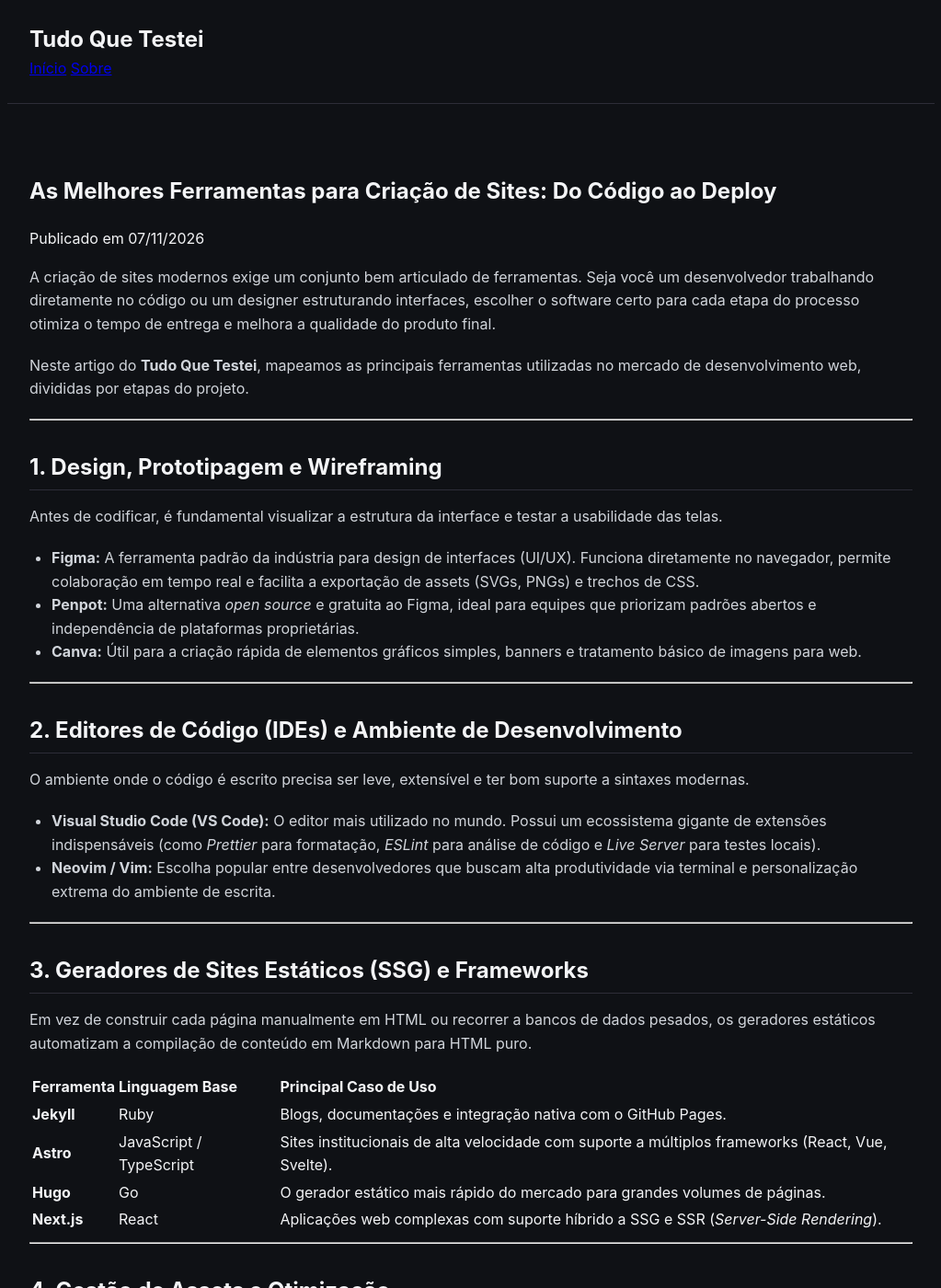
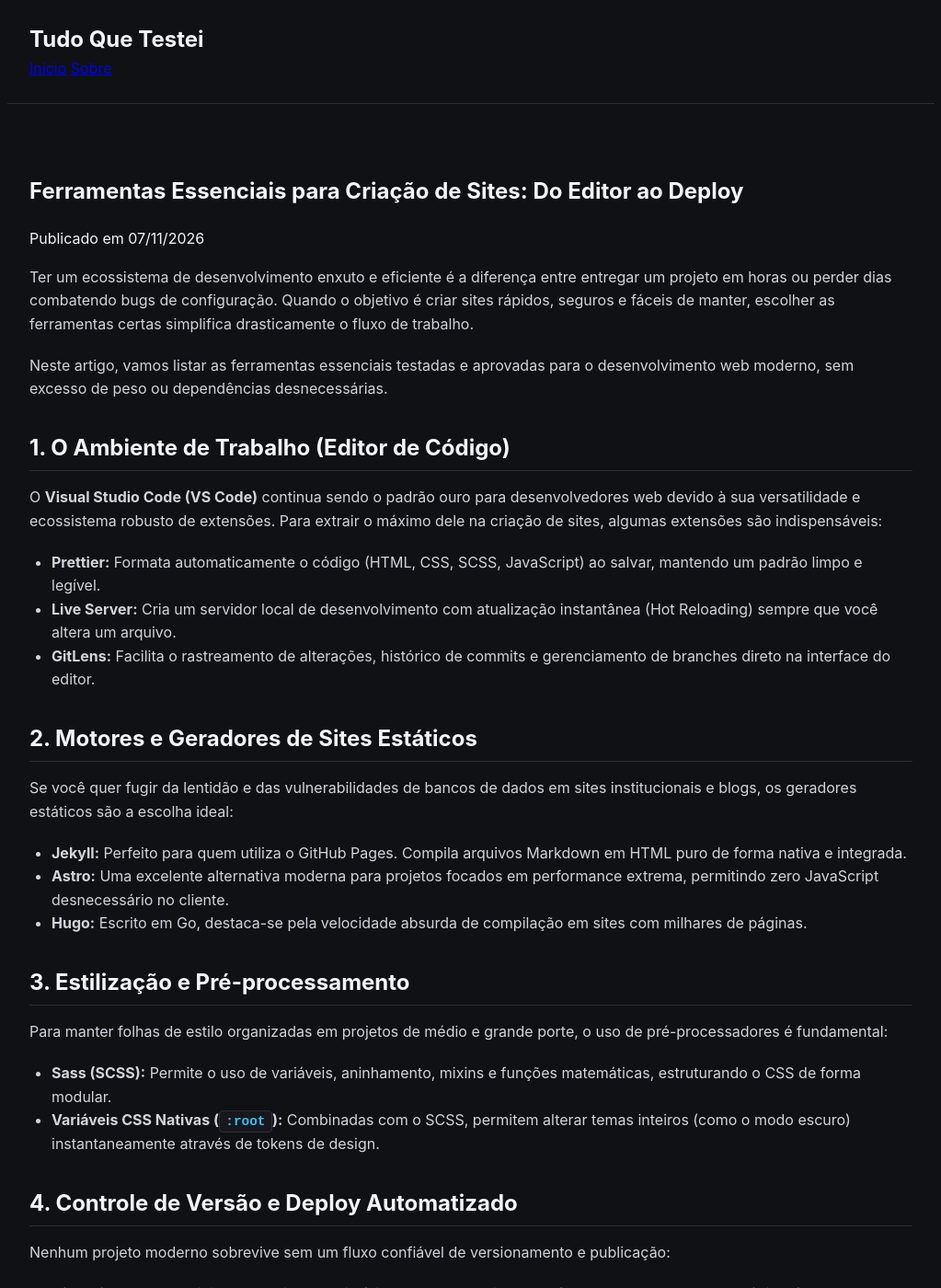
Before and after one commit to connectlab1/tudoquetestei, a Jekyll site: the page built from _posts/2026-11-07-ferramentas-essenciais-para-criacao-de-sites.md, in a window 1280 px wide and 1400 px high. Shown: the whole window at 92% size, without its empty margins (128-1151 px from the left). Built offline with Jekyll 4.4.1, drawn with Linux system fonts in a browser that asks for light colours; some of the changed text lies outside the part shown.

Commit message:
Atualiza post sobre ferramentas essenciais para criação de sites
Atualiza o título, data, categorias e descrição do post sobre ferramentas para criação de sites. Melhora a clareza e a estrutura do conteúdo, focando em ferramentas essenciais para o desenvolvimento web moderno.

```diff
--- a/_posts/2026-11-07-ferramentas-essenciais-para-criacao-de-sites.md
+++ b/_posts/2026-11-07-ferramentas-essenciais-para-criacao-de-sites.md
@@ -1,69 +1,45 @@
 ---
 layout: post
-title: "As Melhores Ferramentas para Criação de Sites: Do Código ao Deploy"
-date: 2026-11-07 23:59:00 -0300
-categories: [Ferramentas, Web, Desenvolvimento]
-description: "Um guia completo sobre o ecossistema de softwares, editores, geradores estáticos e plataformas para planejar, construir e publicar sites."
+title: "Ferramentas Essenciais para Criação de Sites: Do Editor ao Deploy"
+date: 2026-11-07 12:00:00 -0300
+categories: [Web, Ferramentas, Desenvolvimento]
+description: "Um panorama prático das melhores ferramentas para o ecossistema de desenvolvimento web moderno: editores, geradores estáticos e utilitários de produtividade."
 ---
 
-A criação de sites modernos exige um conjunto bem articulado de ferramentas. Seja você um desenvolvedor trabalhando diretamente no código ou um designer estruturando interfaces, escolher o software certo para cada etapa do processo otimiza o tempo de entrega e melhora a qualidade do produto final.
+Ter um ecossistema de desenvolvimento enxuto e eficiente é a diferença entre entregar um projeto em horas ou perder dias combatendo bugs de configuração. Quando o objetivo é criar sites rápidos, seguros e fáceis de manter, escolher as ferramentas certas simplifica drasticamente o fluxo de trabalho.
 
-Neste artigo do **Tudo Que Testei**, mapeamos as principais ferramentas utilizadas no mercado de desenvolvimento web, divididas por etapas do projeto.
+Neste artigo, vamos listar as ferramentas essenciais testadas e aprovadas para o desenvolvimento web moderno, sem excesso de peso ou dependências desnecessárias.
 
----
+## 1. O Ambiente de Trabalho (Editor de Código)
 
-## 1. Design, Prototipagem e Wireframing
+O **Visual Studio Code (VS Code)** continua sendo o padrão ouro para desenvolvedores web devido à sua versatilidade e ecossistema robusto de extensões. Para extrair o máximo dele na criação de sites, algumas extensões são indispensáveis:
 
-Antes de codificar, é fundamental visualizar a estrutura da interface e testar a usabilidade das telas.
+* **Prettier:** Formata automaticamente o código (HTML, CSS, SCSS, JavaScript) ao salvar, mantendo um padrão limpo e legível.
+* **Live Server:** Cria um servidor local de desenvolvimento com atualização instantânea (Hot Reloading) sempre que você altera um arquivo.
+* **GitLens:** Facilita o rastreamento de alterações, histórico de commits e gerenciamento de branches direto na interface do editor.
 
-* **Figma:** A ferramenta padrão da indústria para design de interfaces (UI/UX). Funciona diretamente no navegador, permite colaboração em tempo real e facilita a exportação de assets (SVGs, PNGs) e trechos de CSS.
-* **Penpot:** Uma alternativa *open source* e gratuita ao Figma, ideal para equipes que priorizam padrões abertos e independência de plataformas proprietárias.
-* **Canva:** Útil para a criação rápida de elementos gráficos simples, banners e tratamento básico de imagens para web.
+## 2. Motores e Geradores de Sites Estáticos
 
----
+Se você quer fugir da lentidão e das vulnerabilidades de bancos de dados em sites institucionais e blogs, os geradores estáticos são a escolha ideal:
 
-## 2. Editores de Código (IDEs) e Ambiente de Desenvolvimento
+* **Jekyll:** Perfeito para quem utiliza o GitHub Pages. Compila arquivos Markdown em HTML puro de forma nativa e integrada.
+* **Astro:** Uma excelente alternativa moderna para projetos focados em performance extrema, permitindo zero JavaScript desnecessário no cliente.
+* **Hugo:** Escrito em Go, destaca-se pela velocidade absurda de compilação em sites com milhares de páginas.
 
-O ambiente onde o código é escrito precisa ser leve, extensível e ter bom suporte a sintaxes modernas.
+## 3. Estilização e Pré-processamento
 
-* **Visual Studio Code (VS Code):** O editor mais utilizado no mundo. Possui um ecossistema gigante de extensões indispensáveis (como *Prettier* para formatação, *ESLint* para análise de código e *Live Server* para testes locais).
-* **Neovim / Vim:** Escolha popular entre desenvolvedores que buscam alta produtividade via terminal e personalização extrema do ambiente de escrita.
+Para manter folhas de estilo organizadas em projetos de médio e grande porte, o uso de pré-processadores é fundamental:
 
----
+* **Sass (SCSS):** Permite o uso de variáveis, aninhamento, mixins e funções matemáticas, estruturando o CSS de forma modular.
+* **Variáveis CSS Nativas (`:root`):** Combinadas com o SCSS, permitem alterar temas inteiros (como o modo escuro) instantaneamente através de tokens de design.
 
-## 3. Geradores de Sites Estáticos (SSG) e Frameworks
+## 4. Controle de Versão e Deploy Automatizado
 
-Em vez de construir cada página manualmente em HTML ou recorrer a bancos de dados pesados, os geradores estáticos automatizam a compilação de conteúdo em Markdown para HTML puro.
+Nenhum projeto moderno sobrevive sem um fluxo confiável de versionamento e publicação:
 
-| Ferramenta | Linguagem Base | Principal Caso de Uso |
-| :--- | :--- | :--- |
-| **Jekyll** | Ruby | Blogs, documentações e integração nativa com o GitHub Pages. |
-| **Astro** | JavaScript / TypeScript | Sites institucionais de alta velocidade com suporte a múltiplos frameworks (React, Vue, Svelte). |
-| **Hugo** | Go | O gerador estático mais rápido do mercado para grandes volumes de páginas. |
-| **Next.js** | React | Aplicações web complexas com suporte híbrido a SSG e SSR (*Server-Side Rendering*). |
-
----
-
-## 4. Gestão de Assets e Otimização
-
-Sites rápidos exigem imagens e arquivos compactados. Algumas ferramentas essenciais para otimização:
-
-* **Squoosh (by Google):** Aplicação web para compressão e conversão de imagens nos formatos WebP e AVIF com controle fino de qualidade.
-* **SVGO:** Utilitário de linha de comando (ou via plugins) para limpar e reduzir o tamanho de arquivos vetoriais SVG.
-* **TinyPNG:** Serviço simples para compressão em lote de PNGs e JPEGs sem perda perceptível de qualidade.
-
----
-
-## 5. Hospedagem, CDN e Automação (CI/CD)
-
-Com o site construído, a etapa final é publicá-lo em servidores edge com distribuição global.
-
-* **GitHub Pages:** Solução gratuita e integrada ao Git para hospedar sites estáticos diretamente de repositórios.
-* **Vercel / Netlify:** Plataformas focadas em experiência do desenvolvedor, oferecendo deploys automáticos a cada *commit*, funções serverless e suporte avançado a frameworks JS.
-* **Cloudflare:** Provedor de DNS, proteção contra ataques DDoS e rede de entrega de conteúdo (CDN) para aceleração de carregamento.
-
----
+* **Git & GitHub:** Essenciais para registrar o histórico de desenvolvimento e fazer o backup seguro do código-fonte.
+* **GitHub Pages / Vercel:** Plataformas de hospedagem que automatizam o processo de *deploy*. Cada alteração enviada via `git push` é compilada e publicada em segundos, sem necessidade de FTP ou configurações manuais de servidor.
 
 ## Conclusão
 
-Construir sites eficientes não exige assinar dezenas de serviços pagos. Com a combinação de ferramentas gratuitas como **VS Code, Figma, Jekyll e GitHub Pages**, é possível entregar projetos profissionais, responsivos e de alto desempenho com custo zero de infraestrutura.
+Ferramentas robustas não substituem boas práticas, mas otimizam o tempo de execução. Focar em um stack baseado em **VS Code, SCSS, Jekyll e GitHub** garante total controle sobre o código, excelente performance e zero custo de infraestrutura.
```
